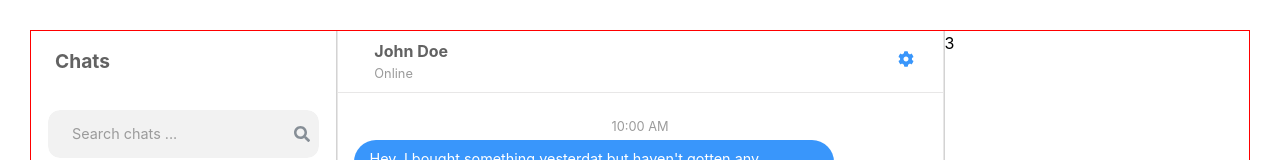
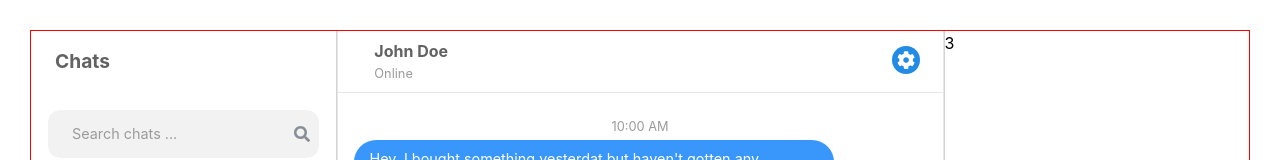
Before and after one commit to dmorozov/react-chat-template, a React (Vite) app: page / in a window 1280 px wide. Shown: the top 160 px of the page. Built offline with nearby package versions, Linux system fonts and the light colour scheme.

Commit message:
action icon fix

```diff
--- a/src/components/Chats/ChatThread.tsx
+++ b/src/components/Chats/ChatThread.tsx
@@ -1,7 +1,7 @@
 import clsx from 'clsx';
 import { FaArrowLeft, FaCog, FaFileUpload } from 'react-icons/fa';
 import { FiSend } from "react-icons/fi";
-import { ActionIcon, Box, Input, List, TextInput } from '@mantine/core';
+import { ActionIcon, Box, Input, List } from '@mantine/core';
 import { Chat } from '@/models/chat';
 import classes from './ChatThread.module.css';
 
@@ -33,7 +33,13 @@ export function ChatThread({ chat }: ChatThreadProps) {
           <Box className={classes.chat__actions}>
             <List>
               <List.Item>
-                <FaCog />
+                <ActionIcon
+                  variant="filled"
+                  size="md"
+                  radius="xl"
+                >
+                  <FaCog style={{ width: '70%', height: '70%' }} />
+                </ActionIcon>
               </List.Item>
             </List>
           </Box>
```
